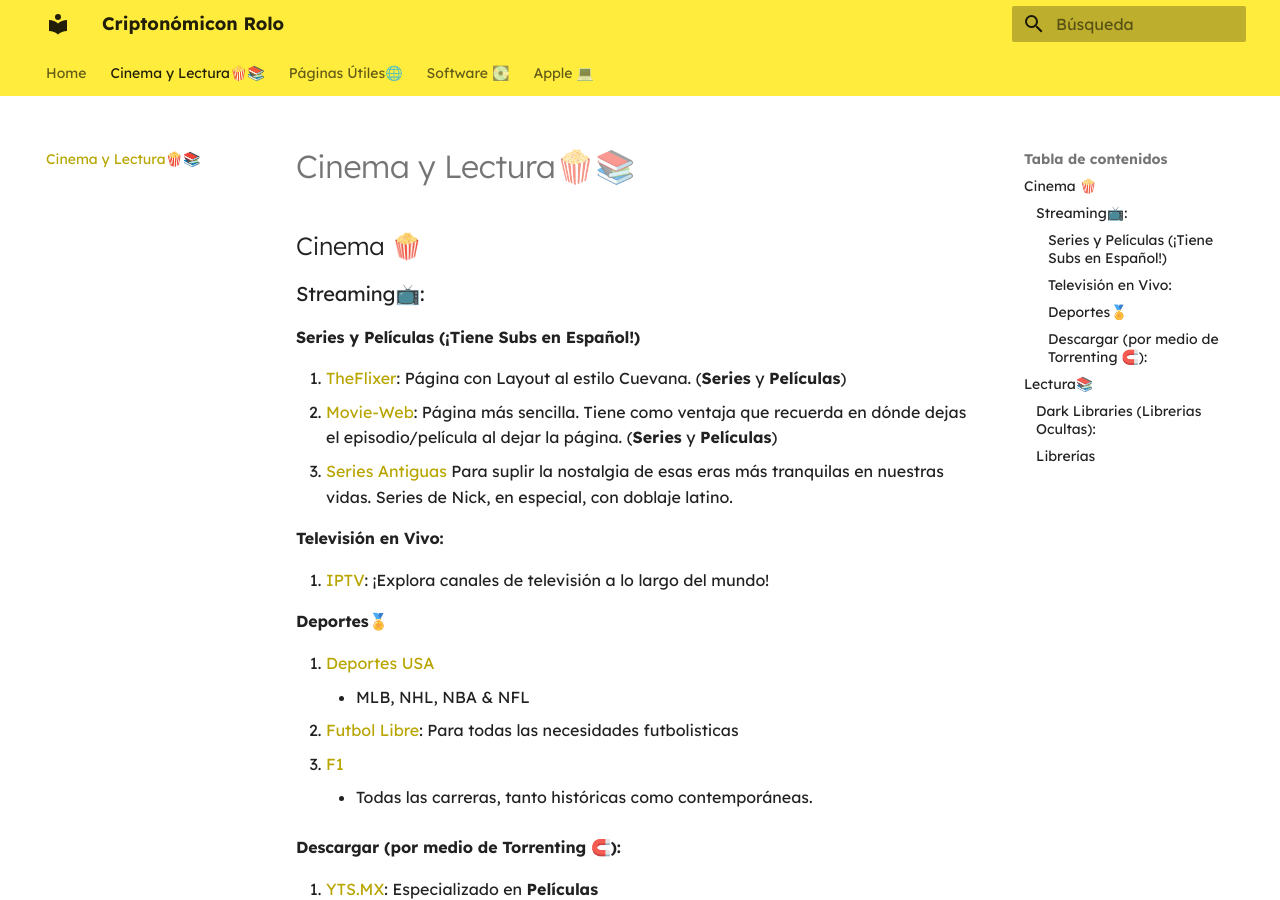
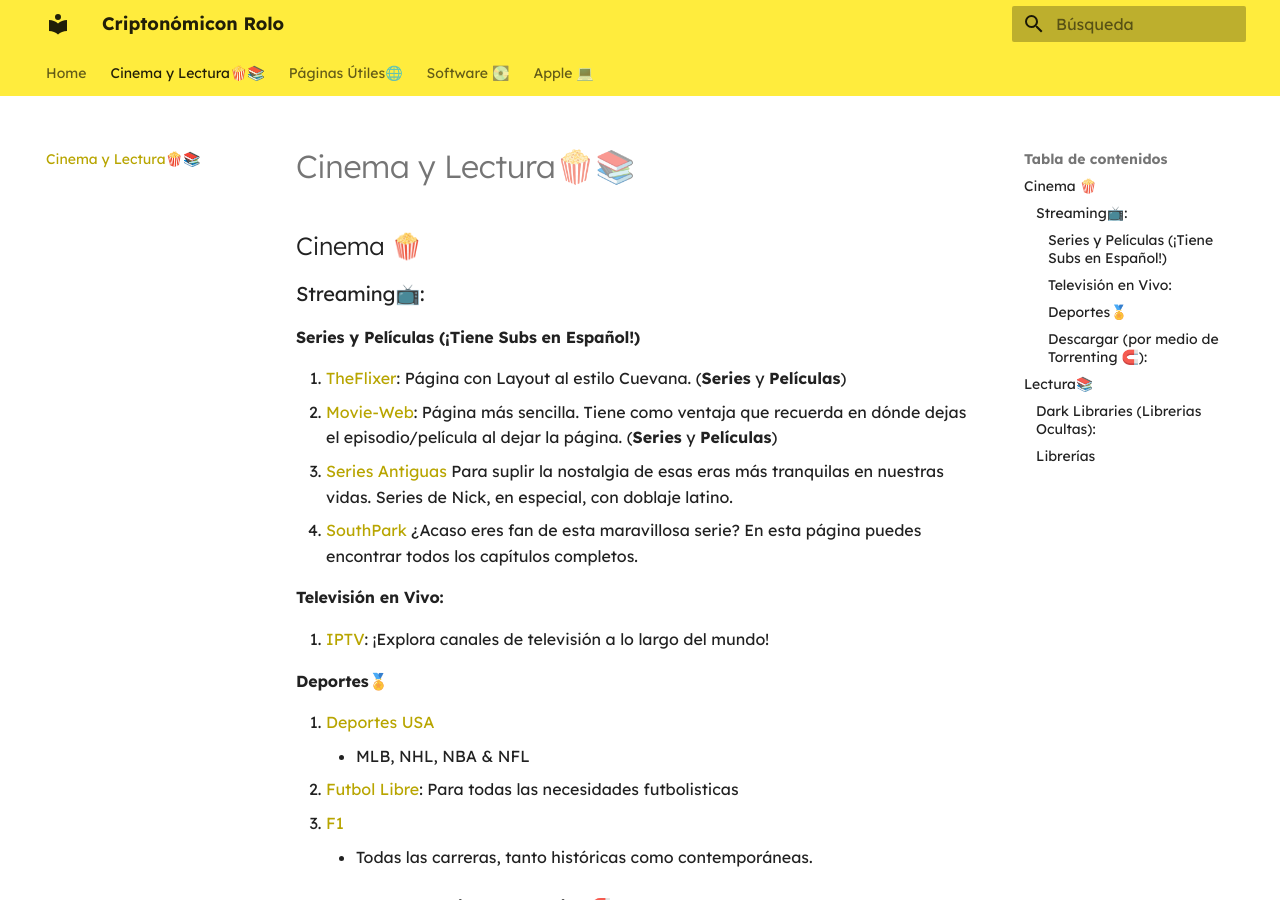
Before and after one commit to CannolideCorozo/Proyecto-Cryptonomicon, an MkDocs documentation site: the page built from docs/audio_visual.md, in a window 1280 px wide and 900 px high. Built offline with MkDocs 1.6.1 and Material for MkDocs 9.7.7, drawn with Linux system fonts in a browser that asks for light colours.

Commit message:
Añadido link a SouthPark

```diff
--- a/docs/audio_visual.md
+++ b/docs/audio_visual.md
@@ -6,6 +6,7 @@
 1. [TheFlixer](https://theflixer.tv/home): Página con Layout al estilo Cuevana. (**Series** y **Películas**)
 2. [Movie-Web](https://movie-web.app/search/movie): Página más sencilla. Tiene como ventaja que recuerda en dónde dejas el episodio/película al dejar la página. (**Series** y **Películas**)
 3. [Series Antiguas](https://seriesantiguas.com/) Para suplir la nostalgia de esas eras más tranquilas en nuestras vidas. Series de Nick, en especial, con doblaje latino.
+4. [SouthPark](https://www.southpark.lat) ¿Acaso eres fan de esta maravillosa serie? En esta página puedes encontrar todos los capítulos completos.
 
 #### Televisión en Vivo:
 1. [IPTV](https://dev-iptv.web.app/#US): ¡Explora canales de televisión a lo largo del mundo!
```
